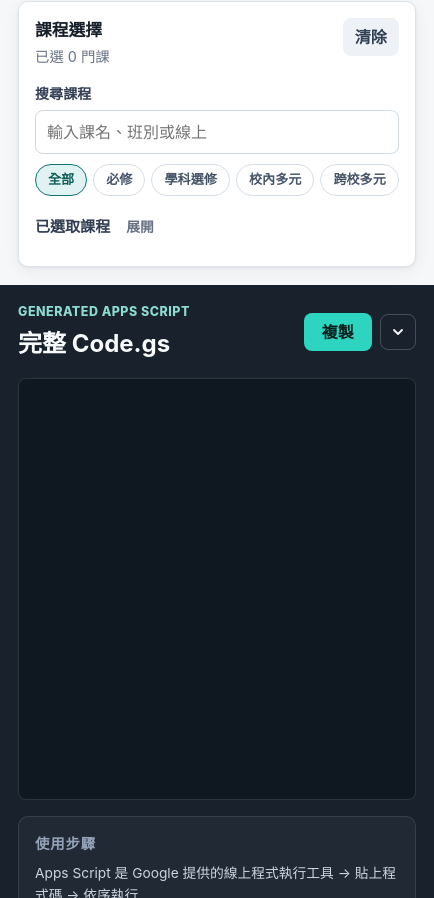
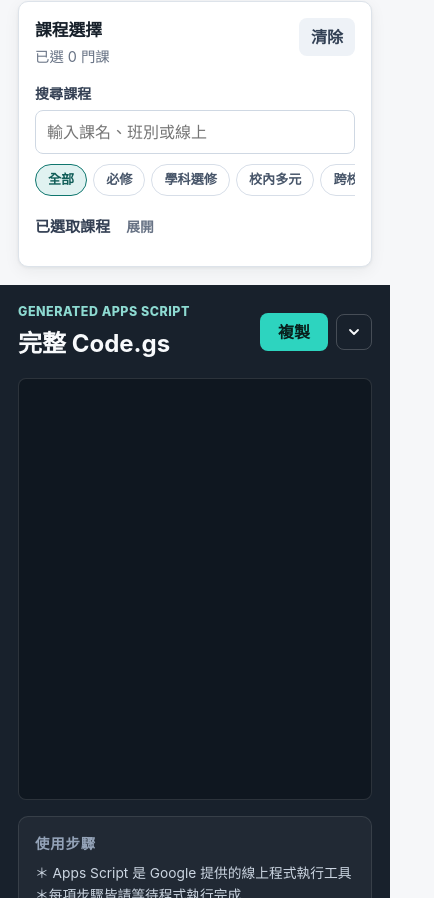
Before and after one commit to artemas-hsieh/t-school-schedule-sync, a plain HTML site: page configurator/index.html in a window 390 px wide. Shown: the part 1102-2000 px from the top of the page, 434 px wide, since content can reach past the window. Drawn offline with Linux system fonts and the light colour scheme.

Commit message:
Fix mobile configurator layout

```diff
--- a/configurator/index.html
+++ b/configurator/index.html
@@ -187,7 +187,7 @@
 
         <section class="steps" aria-labelledby="steps-title">
           <h3 id="steps-title">使用步驟</h3>
-          <p class="steps-intro">Apps Script 是 Google 提供的線上程式執行工具 → 貼上程式碼 → 依序執行</p>
+          <p class="steps-intro">＊ Apps Script 是 Google 提供的線上程式執行工具　＊每項步驟皆請等待程式執行完成</p>
           <ol class="steps-list">
             <li class="step-card">
               <span class="step-num" aria-hidden="true">1</span>
@@ -214,7 +214,7 @@
               <span class="step-num" aria-hidden="true">4</span>
               <span class="step-text">
                 <strong>建立每日自動同步</strong>
-                <span>函式選單選 <code>setupAutoSyncTriggers</code> → 按「執行」→ 按左側鬧鐘圖示確定觸發條件正確</span>
+                <span>函式選單選 <code>setupAutoSyncTriggers</code> → 按「執行」→ 按左側鬧鐘圖示確認觸發條件正確</span>
               </span>
             </li>
           </ol>
--- a/configurator/styles.css
+++ b/configurator/styles.css
@@ -23,12 +23,15 @@
 
 html {
   height: 100%;
+  max-width: 100%;
+  overflow-x: hidden;
 }
 
 body {
   margin: 0;
   height: 100%;
   min-width: 320px;
+  max-width: 100%;
   overflow: hidden;
   background: var(--bg);
   color: var(--text);
@@ -54,6 +57,7 @@ textarea {
 
 .config-pane,
 .output-pane {
+  min-width: 0;
   padding: 28px;
 }
 
@@ -77,7 +81,9 @@ textarea {
   flex-direction: column;
   gap: 16px;
   flex: 1;
+  width: 100%;
   min-height: 0;
+  min-width: 0;
   overflow-y: auto;
 }
 
@@ -1051,6 +1057,7 @@ select:disabled {
   padding: 1px 5px;
   border-radius: 4px;
   font-size: 0.82rem;
+  overflow-wrap: anywhere;
 }
 
 /* ─── Toast notification ─── */
@@ -1101,19 +1108,25 @@ select:disabled {
 @media (max-width: 980px) {
   body {
     height: auto;
-    overflow: auto;
+    overflow-x: hidden;
+    overflow-y: auto;
   }
 
   .app-shell {
     grid-template-columns: 1fr;
     height: auto;
     min-height: 100vh;
+    width: 100%;
+    overflow-x: hidden;
   }
 
   .config-pane,
   .output-pane,
   .output-body {
-    overflow: visible;
+    width: 100%;
+    max-width: 100%;
+    overflow-x: hidden;
+    overflow-y: visible;
   }
 
   .output-pane {
@@ -1124,9 +1137,31 @@ select:disabled {
 /* ─── Responsive: mobile ─── */
 
 @media (max-width: 640px) {
+  .app-shell {
+    min-width: 0;
+  }
+
   .config-pane,
   .output-pane {
     padding: 18px;
+  }
+
+  .output-header {
+    min-width: 0;
+  }
+
+  .output-header > div:first-child {
+    min-width: 0;
+  }
+
+  #generated-code {
+    min-width: 0;
+  }
+
+  .steps,
+  .step-card,
+  .step-text {
+    min-width: 0;
   }
 
   .two-column,
```
Also changed, not shown: configurator/app.js (+4 -4 lines).
